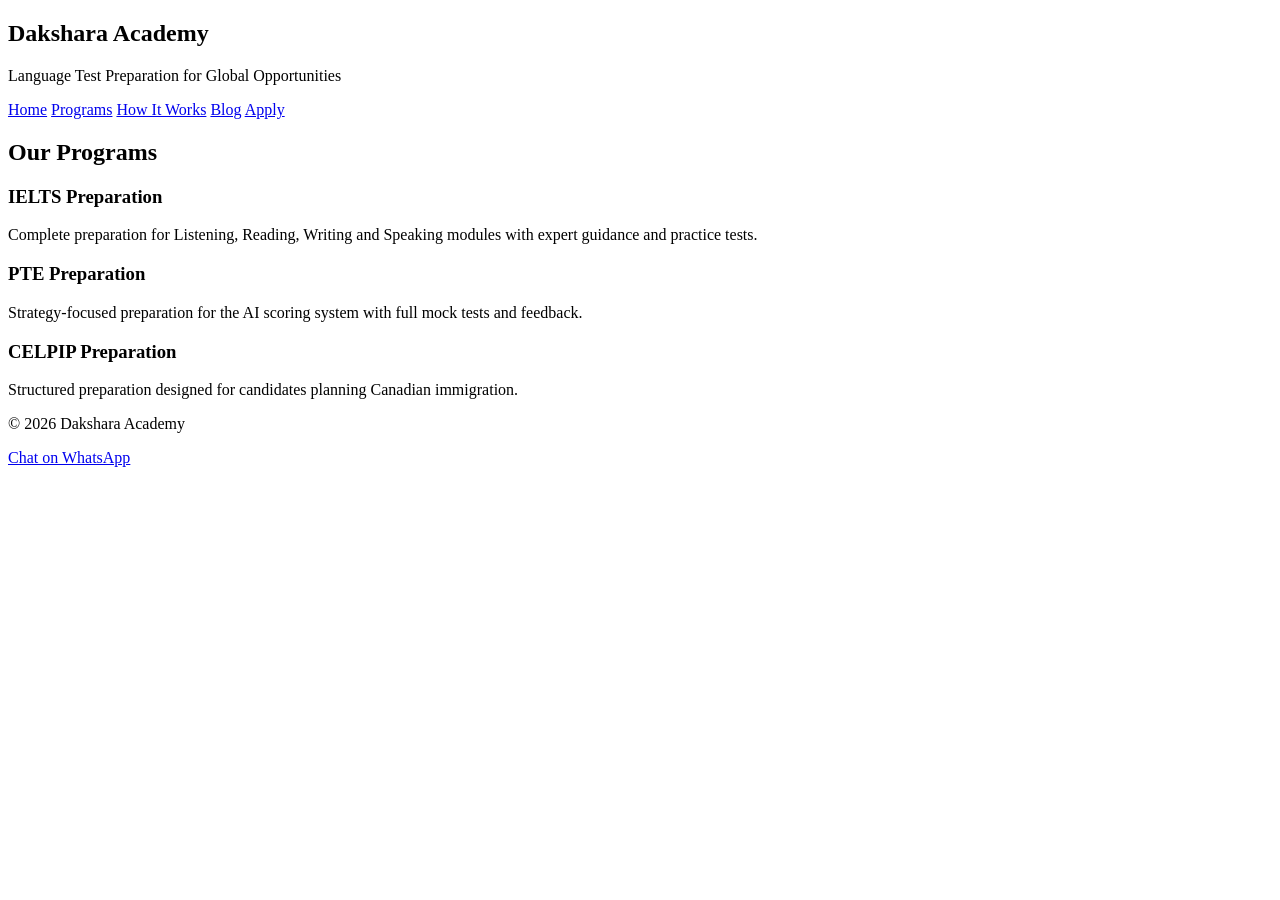
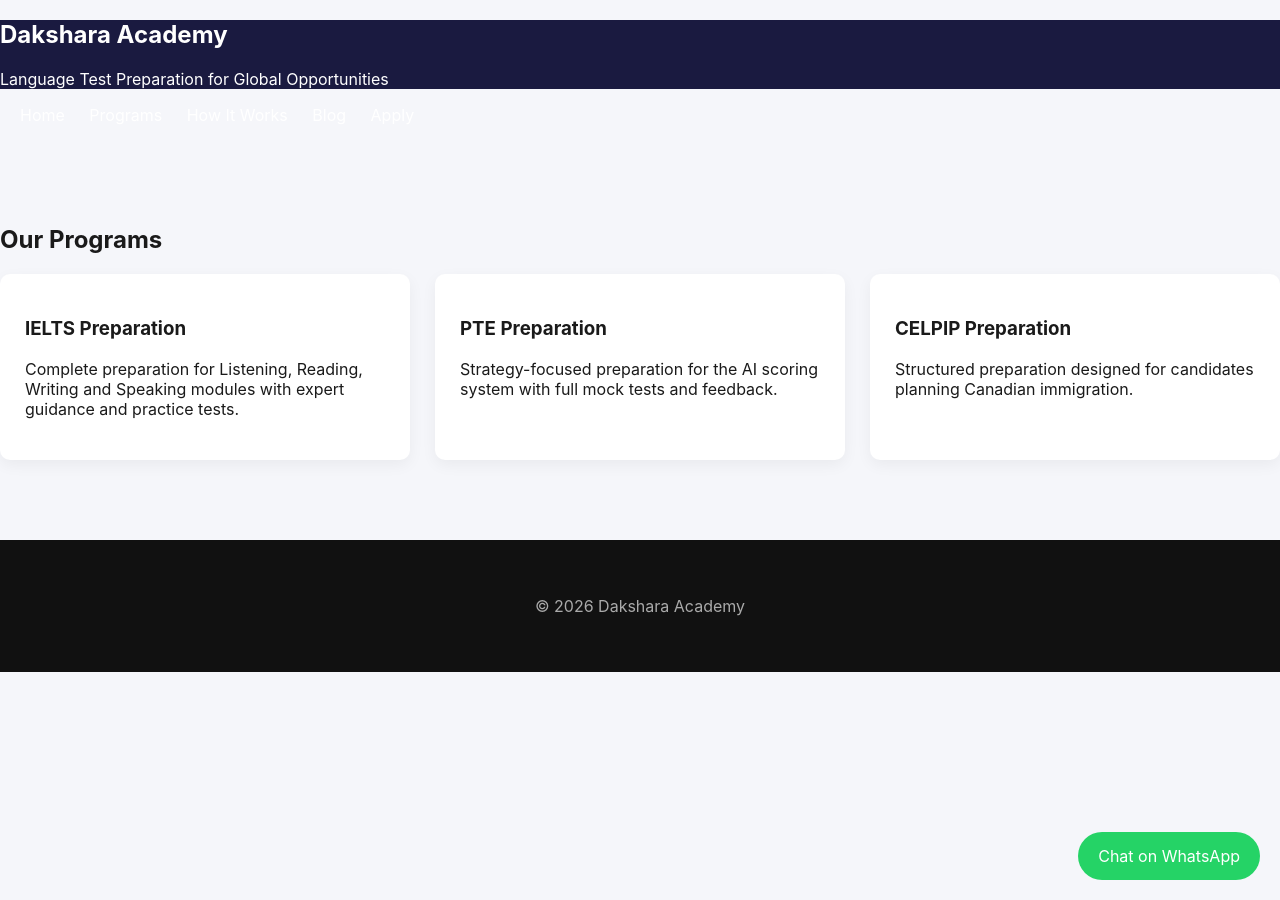
Before and after one commit to daksharaacademy/daksharaacademy.github.io, a Jekyll site: the page built from programs.html, in a window 1280 px wide. Built offline with Jekyll 4.4.1, drawn with Linux system fonts in a browser that asks for light colours.

Commit message:
Update default.html

```diff
--- a/_layouts/default.html
+++ b/_layouts/default.html
@@ -9,7 +9,7 @@
 <meta name="description" content="{{ page.description | default: site.description }}">
 <meta name="keywords" content="{{ page.tags | join: ', ' }}">
 
-<link rel="stylesheet" href="/css/style.css">
+<link rel="stylesheet" href="{{ '/assets/style.css' | relative_url }}">
 </head>
 
 <body>
@@ -23,7 +23,7 @@
 <a href="/">Home</a>
 <a href="/programs">Programs</a>
 <a href="/how-it-works">How It Works</a>
-<a href="/blog">Blog</a>
+<a href="/blog/">Blog</a>
 <a href="/apply">Apply</a>
 </nav>
 
```
